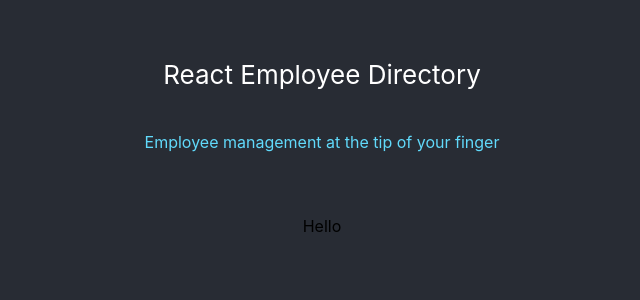
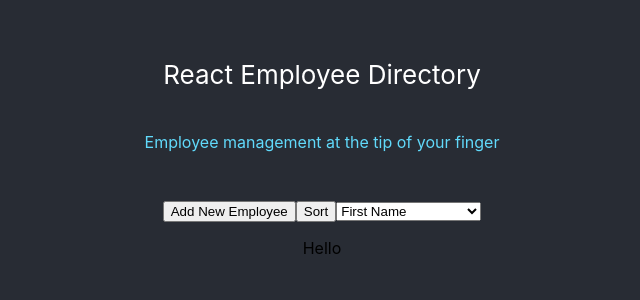
Before and after one commit to JonesElliott/employee-directory, a React (Create React App) app: page / in a window 1280 px wide. Shown: the top 300 px of the page, without its empty margins (318-958 px from the left). Built offline with nearby package versions, Linux system fonts and the light colour scheme.

Commit message:
Added buttons component

```diff
--- a/src/App.js
+++ b/src/App.js
@@ -1,5 +1,6 @@
 import logo from './logo.svg';
 import Card from '../src/components/card/card'
+import Buttons from '../src/components/buttons/buttons'
 import './App.css';
 
 function App() {
@@ -14,6 +15,7 @@ function App() {
         </p>
       </header>
       <section className="CardSection">
+        <Buttons />
         <Card />
       </section>
     </div>
--- /dev/null
+++ b/src/components/buttons/buttons.js
@@ -0,0 +1,22 @@
+import React from 'react';
+
+function Buttons() {
+    return (
+        <div>
+            <button>Add New Employee</button>
+            <button>Sort</button>
+            <select>
+                <option>First Name</option>
+                <option>Last Name</option>
+                <option>Position</option>
+                <option>Department</option>
+                <option>Start Date</option>
+                <option>Birth Date</option>
+                <option>Supervisor</option>
+                <option>Favorite Linux Distro</option>
+            </select>
+        </div>
+    );
+}
+
+export default Buttons;
```
